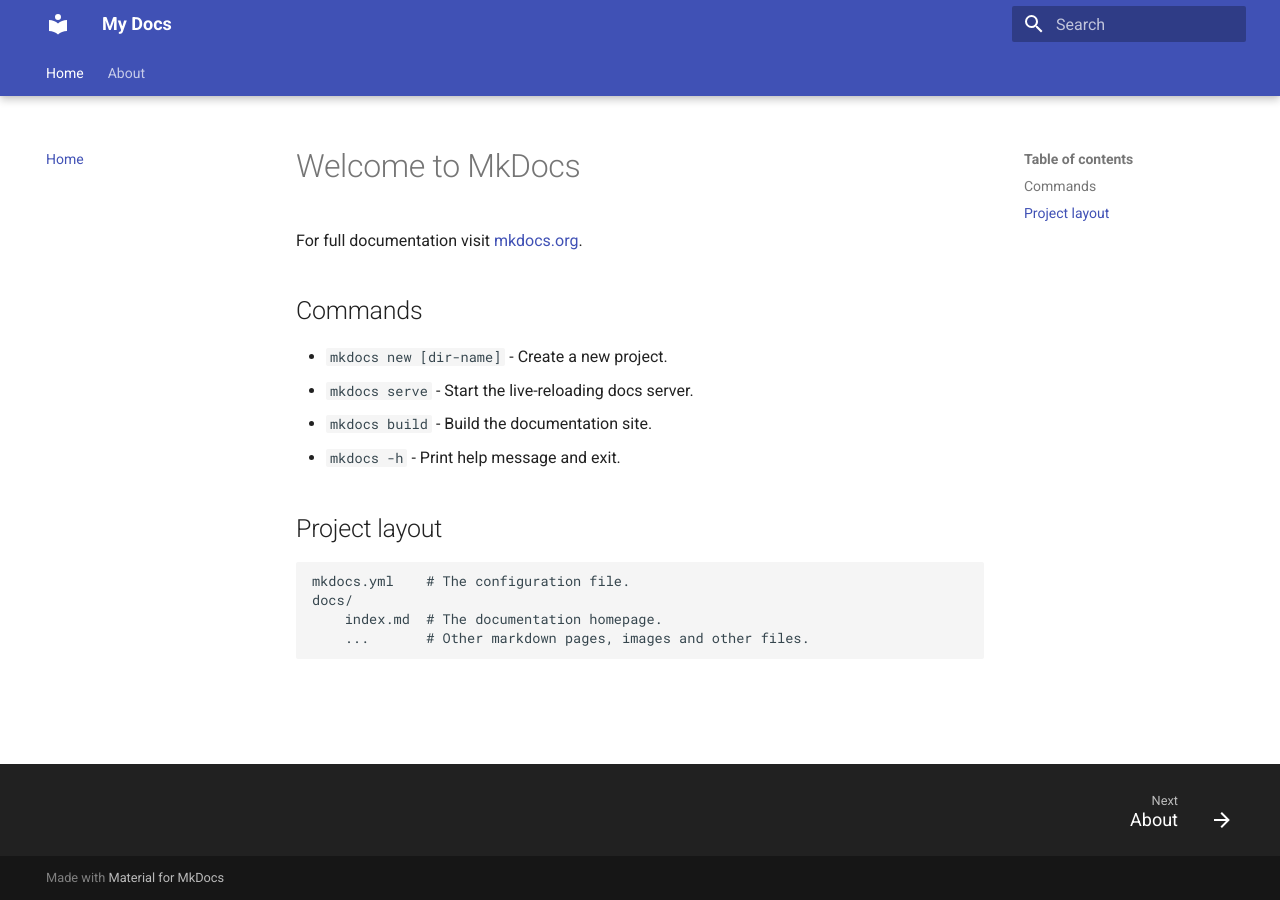
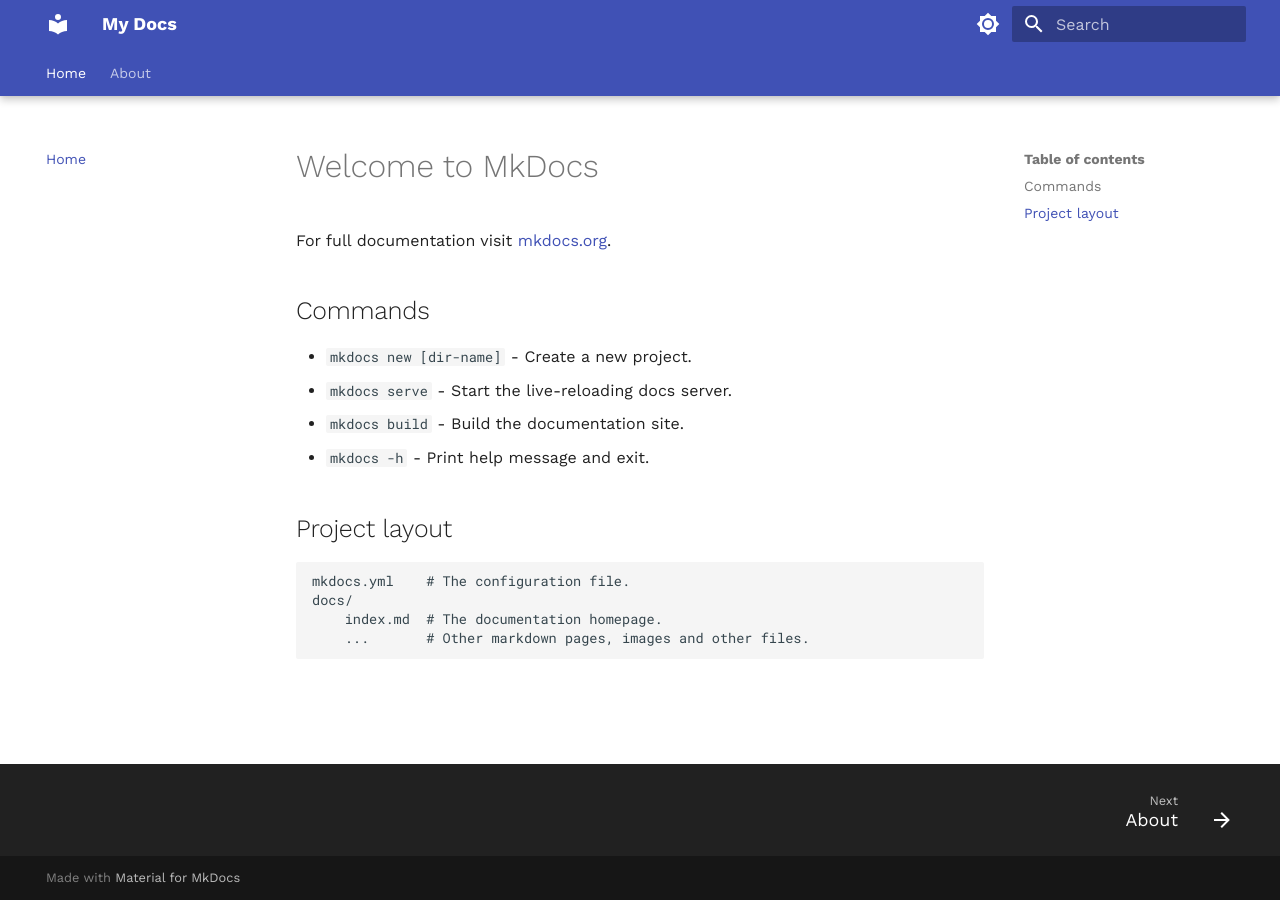
Before and after one commit to diasbaskara/diasbaskara.github.io, an MkDocs documentation site: the page built from docs/index.md, in a window 1280 px wide. Built offline with MkDocs 1.6.1 and Material for MkDocs 9.7.7, drawn with Linux system fonts in a browser that asks for light colours.

Commit message:
Modify mkdocs.yml

```diff
--- a/mkdocs.yml
+++ b/mkdocs.yml
@@ -1,5 +1,6 @@
 site_name: My Docs
 site_url: https://diasbaskara.id/
+
 theme:
   name: material
   features:
@@ -10,6 +11,24 @@
     - navigation.top
     - navigation.footer
     - header.autohide
+
+  font:
+    text: Work Sans
+
+  palette:
+
+    # Palette toggle for light mode
+    - scheme: default
+      toggle:
+        icon: material/brightness-7
+        name: Switch to dark mode
+
+    # Palette toggle for dark mode
+    - scheme: slate
+      toggle:
+        icon: material/brightness-4
+        name: Switch to light mode
+
 nav:
   - Home: index.md
   - About: about.md
```
